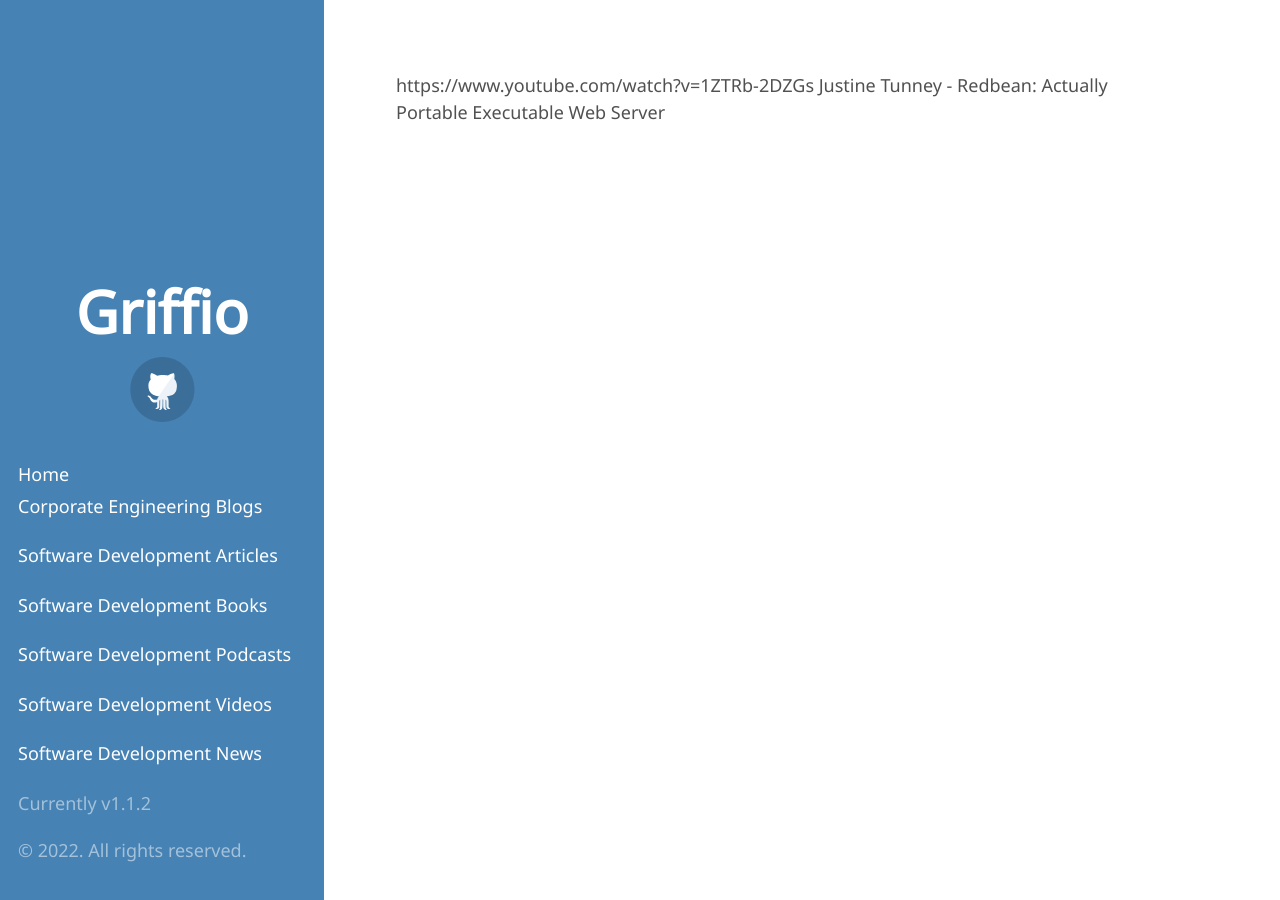
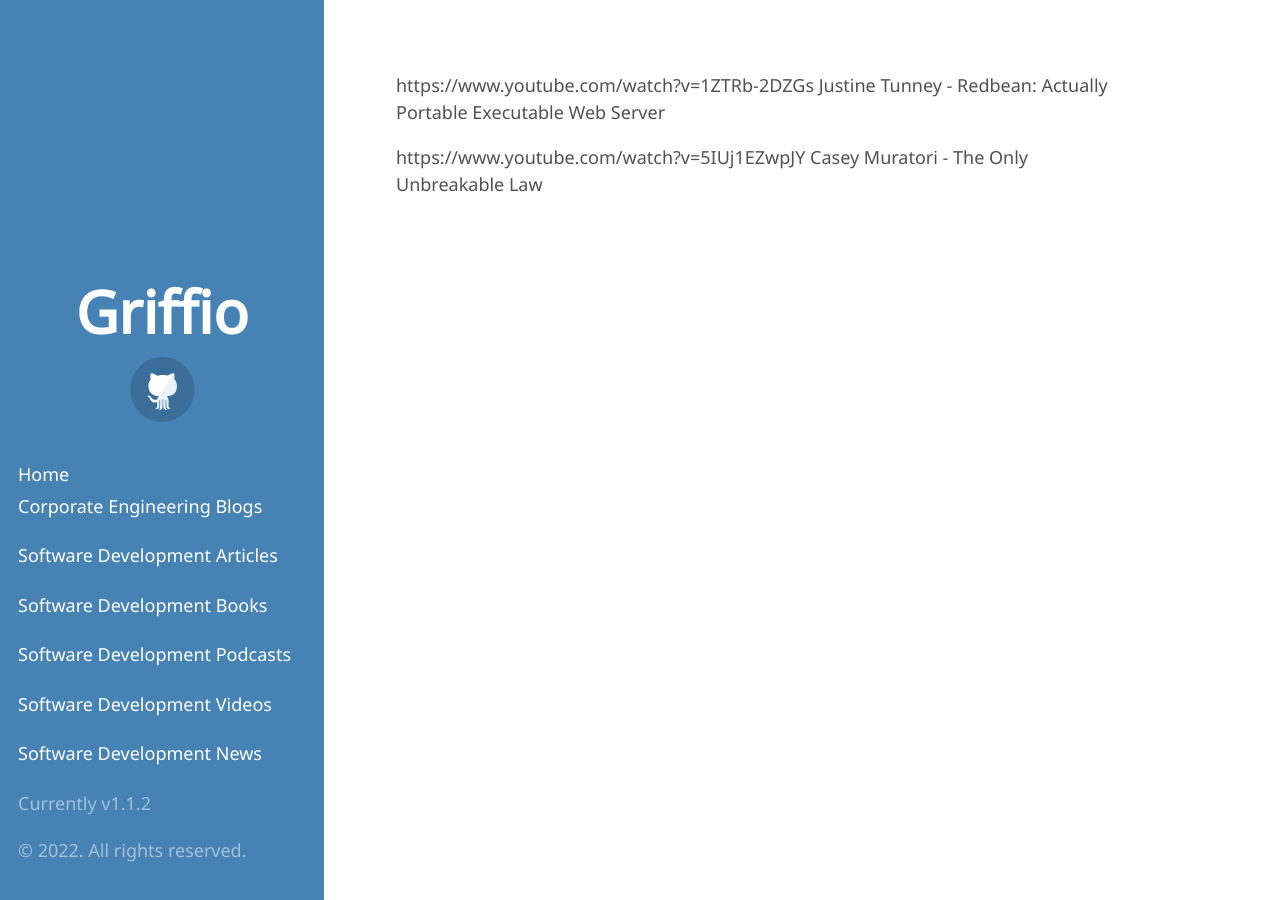
Before and after one commit to griffio/griffio.github.io, a Jekyll site: the page built from tech_talks_highlighted_2022.md, in a window 1280 px wide. Built offline with Jekyll 4.4.1, drawn with Linux system fonts in a browser that asks for light colours; some web fonts are replaced; our own code applies the rules of GitHub Pages for plain Markdown files.

Commit message:
Update tech_talks_highlighted_2022.md

```diff
--- a/tech_talks_highlighted_2022.md
+++ b/tech_talks_highlighted_2022.md
@@ -1 +1,3 @@
 https://www.youtube.com/watch?v=1ZTRb-2DZGs Justine Tunney - Redbean: Actually Portable Executable Web Server
+
+https://www.youtube.com/watch?v=5IUj1EZwpJY Casey Muratori - The Only Unbreakable Law
```
